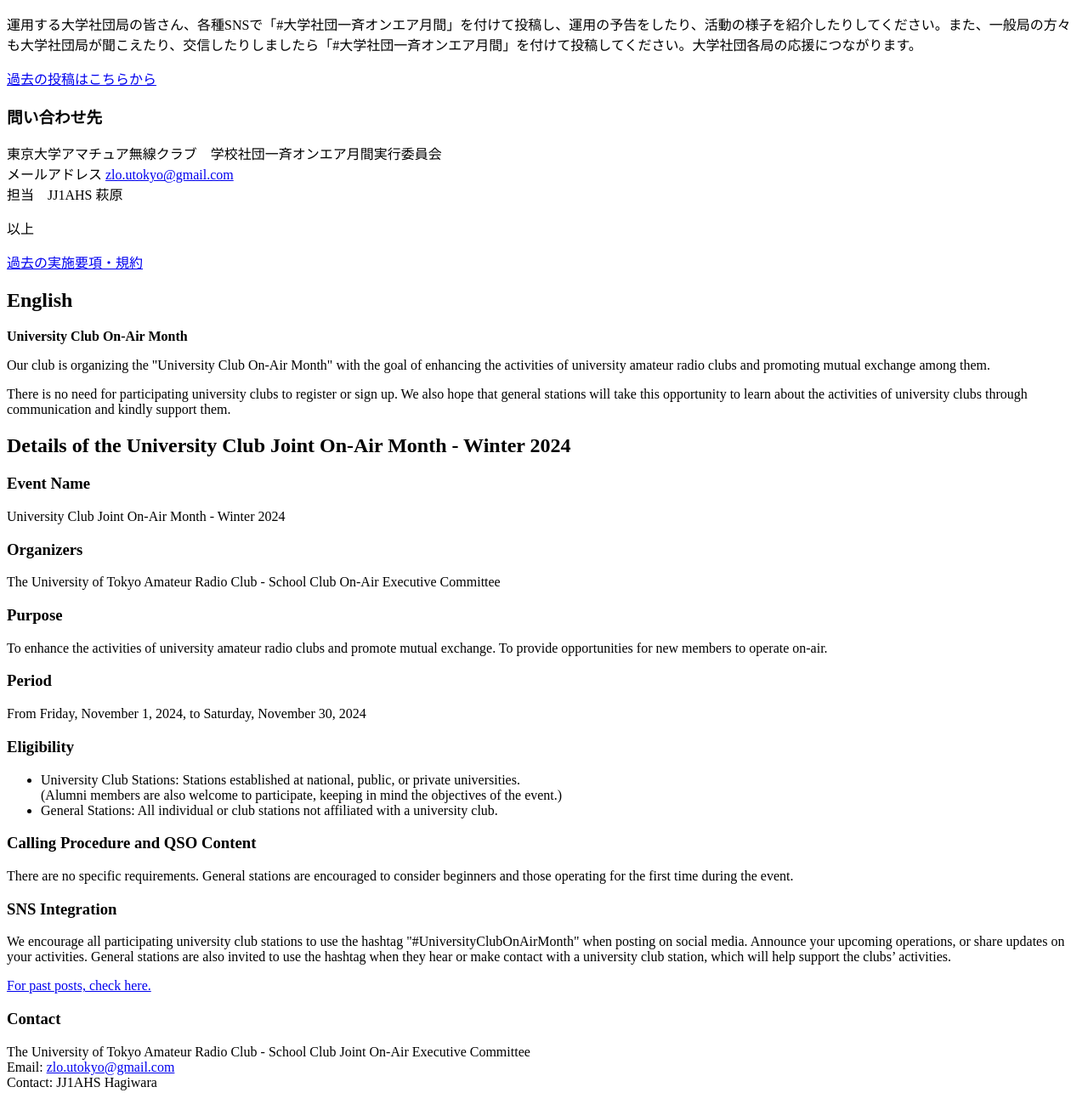
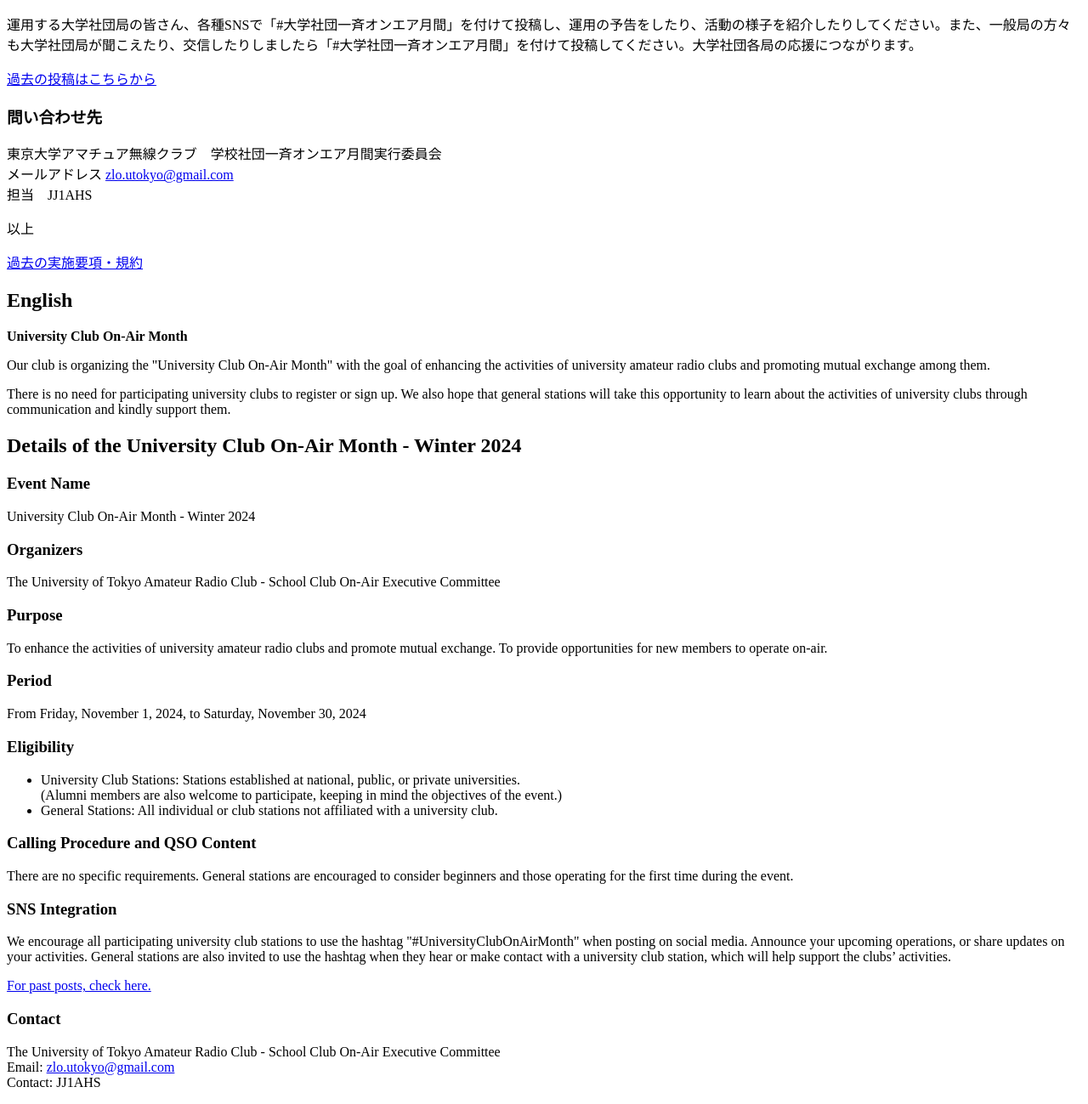
Before and after one commit to ja1zlo/ja1zlo.u-tokyo.org, an Astro site: page /univ_onair_together/202411 in a window 1280 px wide. Shown: the part 908-2207 px from the top of the page at 85% size. Built offline with nearby package versions, Linux system fonts and the light colour scheme; Astro itself is replaced by a stand-in of ours.

Commit message:
update univ_onair_togegher/202411

```diff
--- a/src/pages/univ_onair_together/202411.mdx
+++ b/src/pages/univ_onair_together/202411.mdx
@@ -45,7 +45,7 @@
 
 東京大学アマチュア無線クラブ　学校社団一斉オンエア月間実行委員会
 メールアドレス zlo.utokyo@gmail.com
-担当　JJ1AHS 萩原
+担当　JJ1AHS
 
 以上
 
@@ -59,11 +59,11 @@
 
 There is no need for participating university clubs to register or sign up. We also hope that general stations will take this opportunity to learn about the activities of university clubs through communication and kindly support them.
 
-## Details of the University Club Joint On-Air Month - Winter 2024
+## Details of the University Club On-Air Month - Winter 2024
 
 ### Event Name
 
-University Club Joint On-Air Month - Winter 2024
+University Club On-Air Month - Winter 2024
 
 ### Organizers
 
@@ -97,6 +97,6 @@
 
 ### Contact
 
-The University of Tokyo Amateur Radio Club - School Club Joint On-Air Executive Committee
+The University of Tokyo Amateur Radio Club - School Club On-Air Executive Committee
 Email: zlo.utokyo@gmail.com
-Contact: JJ1AHS Hagiwara
+Contact: JJ1AHS
```
